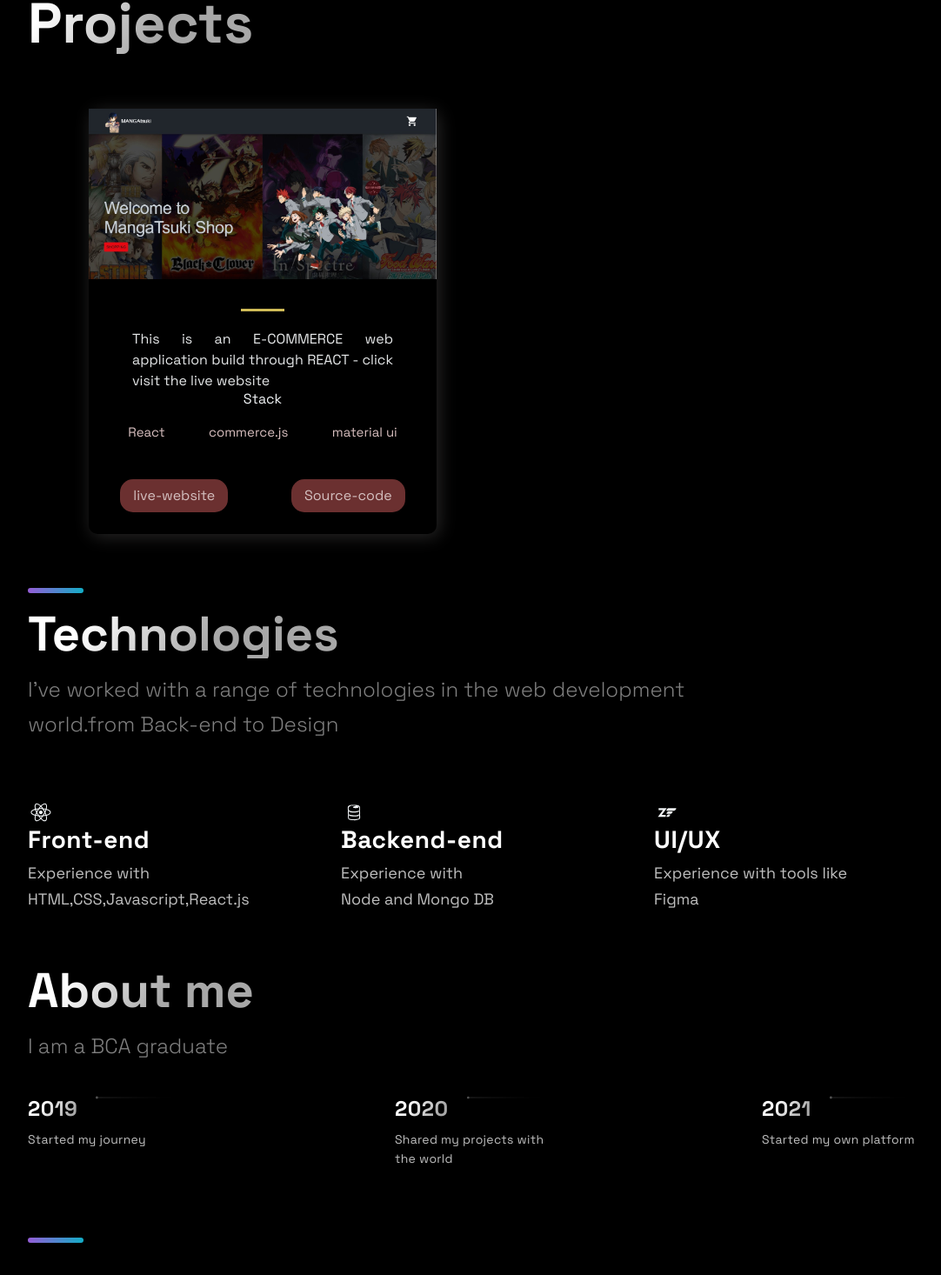
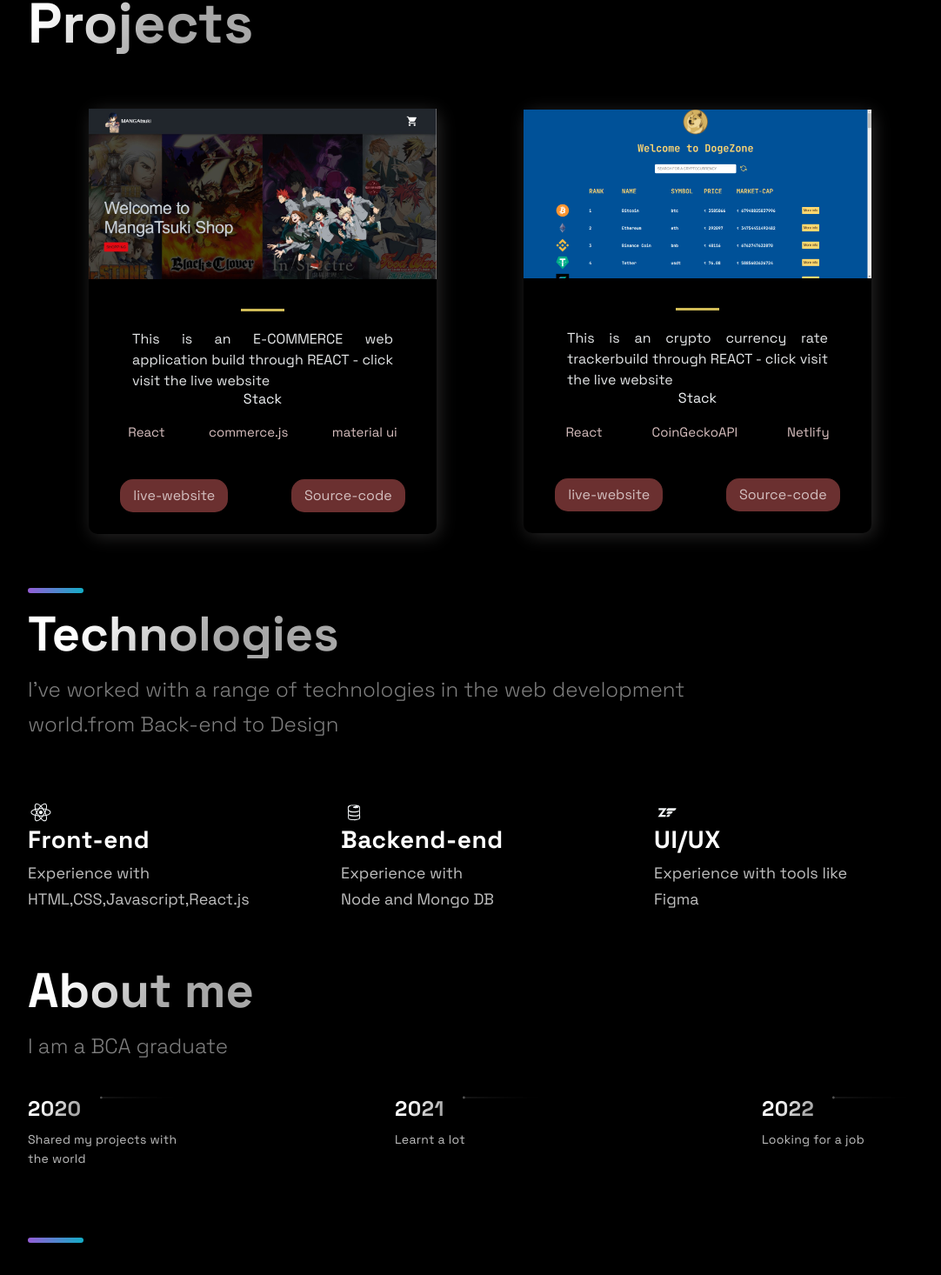
Before and after one commit to mohd-sahill/Portfolio, a Next.js app: page / in a window 1280 px wide. Shown: the part 799-2265 px from the top of the page at 87% size, without its empty margins (88-1170 px from the left). Built offline with nearby package versions, Linux system fonts and the light colour scheme.

Commit message:
added 2nd project

```diff
--- a/src/constants/constants.js
+++ b/src/constants/constants.js
@@ -1,6 +1,5 @@
 export const projects = [
   {
-
     title: 'E-commerce',
     description: 'This is an E-COMMERCE web application build through REACT - click visit the live website',
     image: '/images/mangatsuki.jpeg',
@@ -9,10 +8,19 @@
     visit: 'https://online-manga-store.netlify.app',
     id: 0,
   },
+  {
+    title: 'Its a crypto-currency tracker that one can use to build ',
+    description: 'This is an crypto currency rate trackerbuild through REACT - click visit the live website',
+    image: '/images/crypto-tracker.png',
+    tags: ['React', 'CoinGeckoAPI', 'Netlify'],
+    source: 'https://github.com/mohd-sahill/crypto-project',
+    visit: 'https://my-crypto-guide-sahil.netlify.app/',
+    id: 0,
+  },
 ];
 
 export const TimeLineData = [
-  { year: 2019, text: 'Started my journey', },
   { year: 2020, text: 'Shared my projects with the world', },
-  { year: 2021, text: 'Started my own platform', },
+  { year: 2021, text: 'Learnt a lot', },
+  { year: 2022, text: 'Looking for a job', },
 ];
```
Also changed, not shown: public/images/crypto-tracker.png (added).
